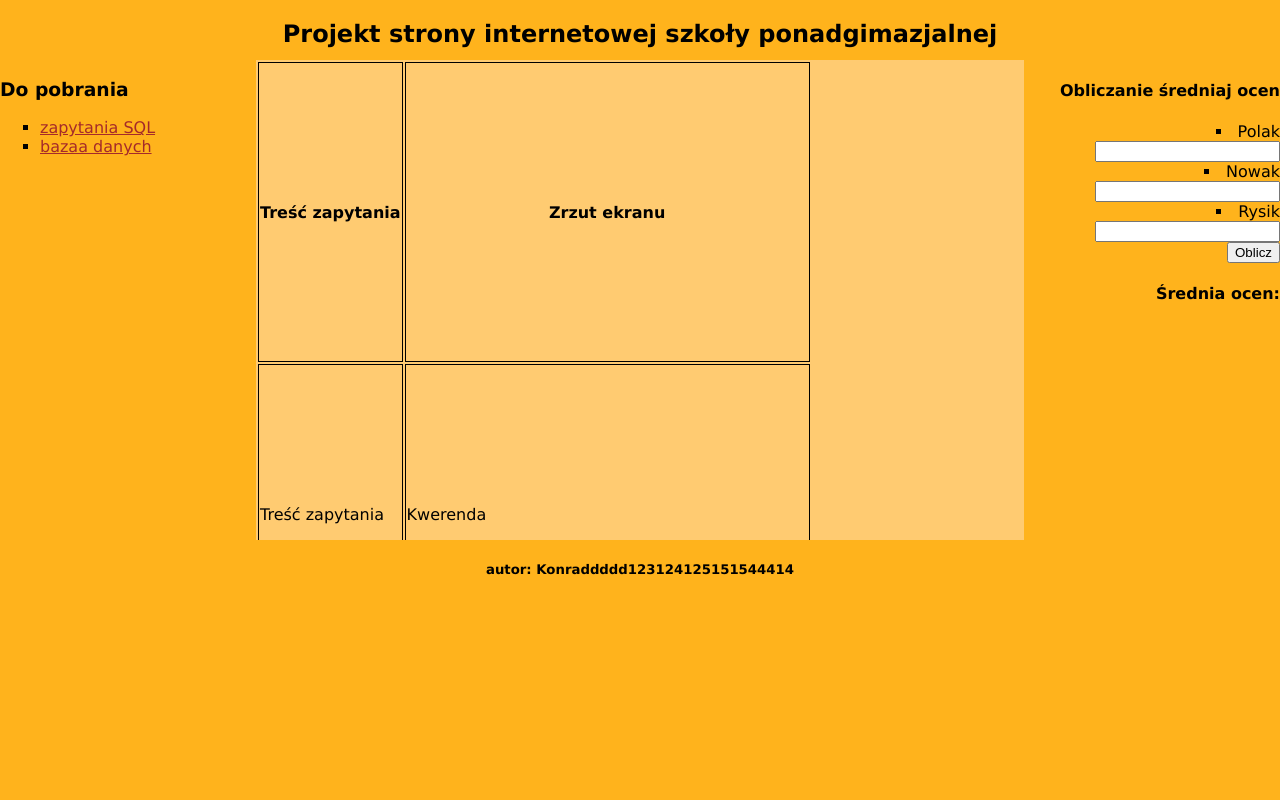
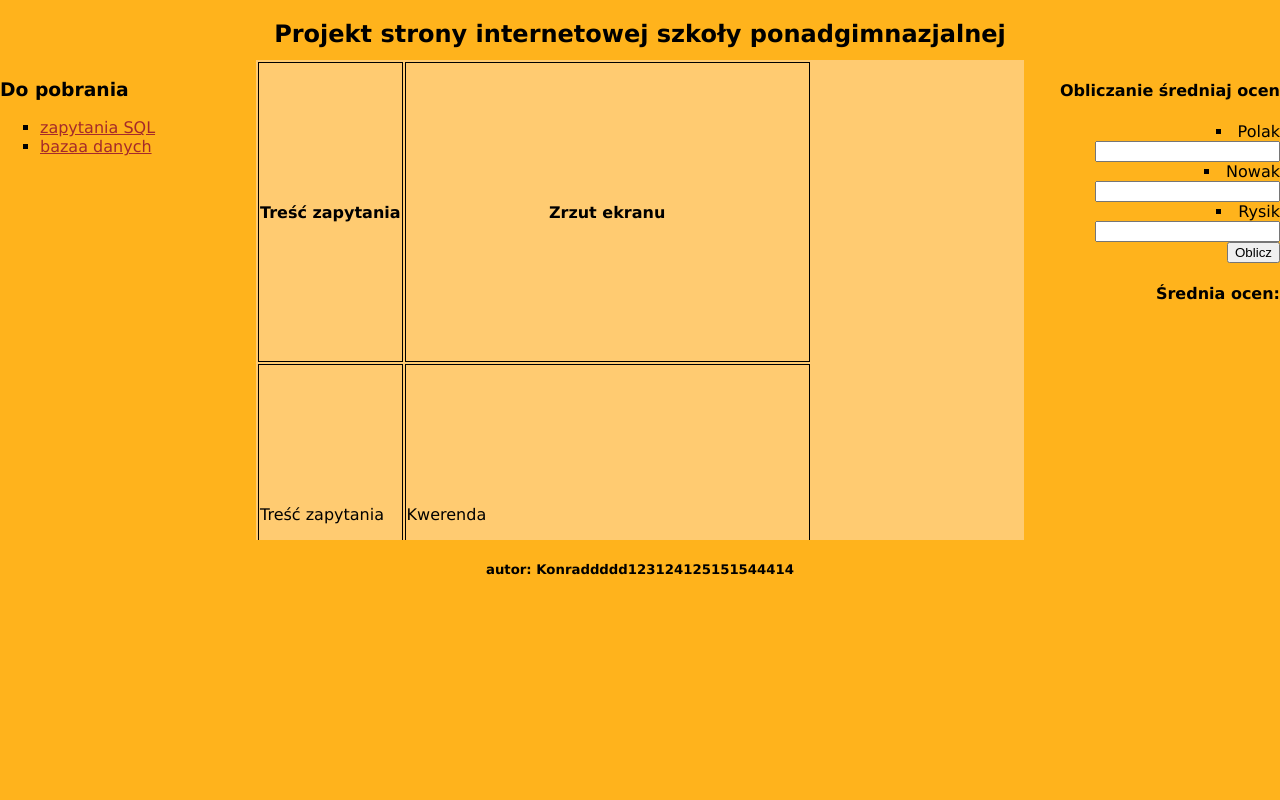
Before and after one commit to konrad-maker/tak123, a plain HTML site: page index.html in a window 1280 px wide. Drawn offline with Linux system fonts and the light colour scheme.

Commit message:
Update index.html

```diff
--- a/index.html
+++ b/index.html
@@ -10,7 +10,7 @@
 
 <body class="flex">
     <header>
-        <h2>Projekt strony internetowej szkoły ponadgimazjalnej</h2>
+        <h2>Projekt strony internetowej szkoły ponadgimnazjalnej</h2>
     </header>
     <div class="wrapper flex">
         <div id="left">
```
